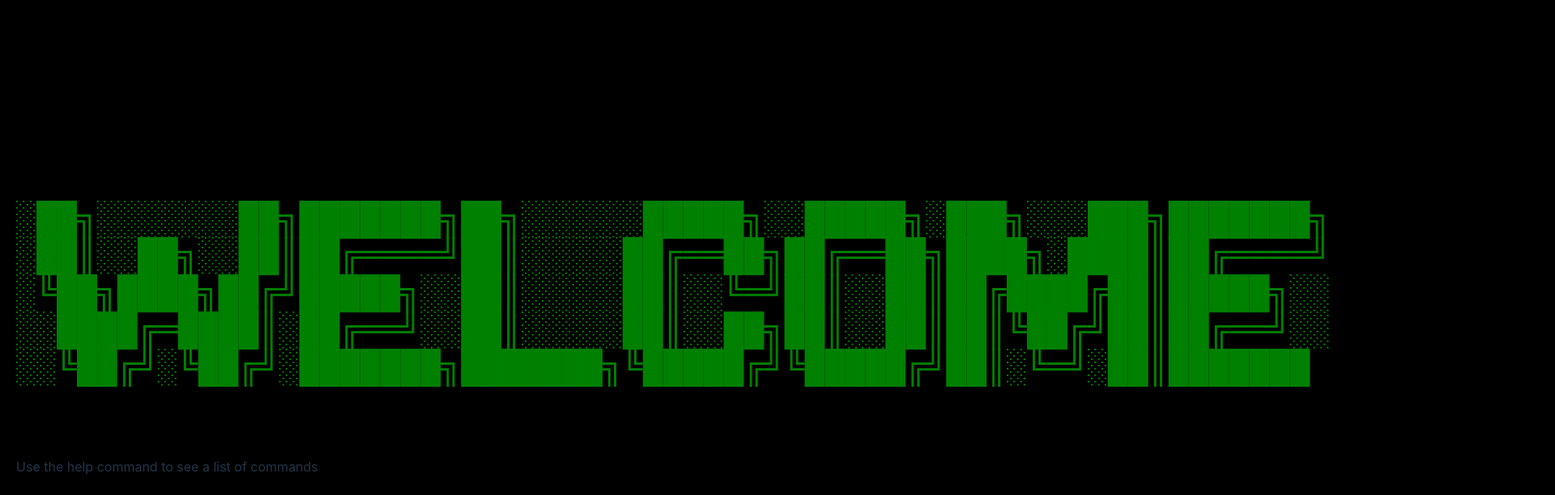
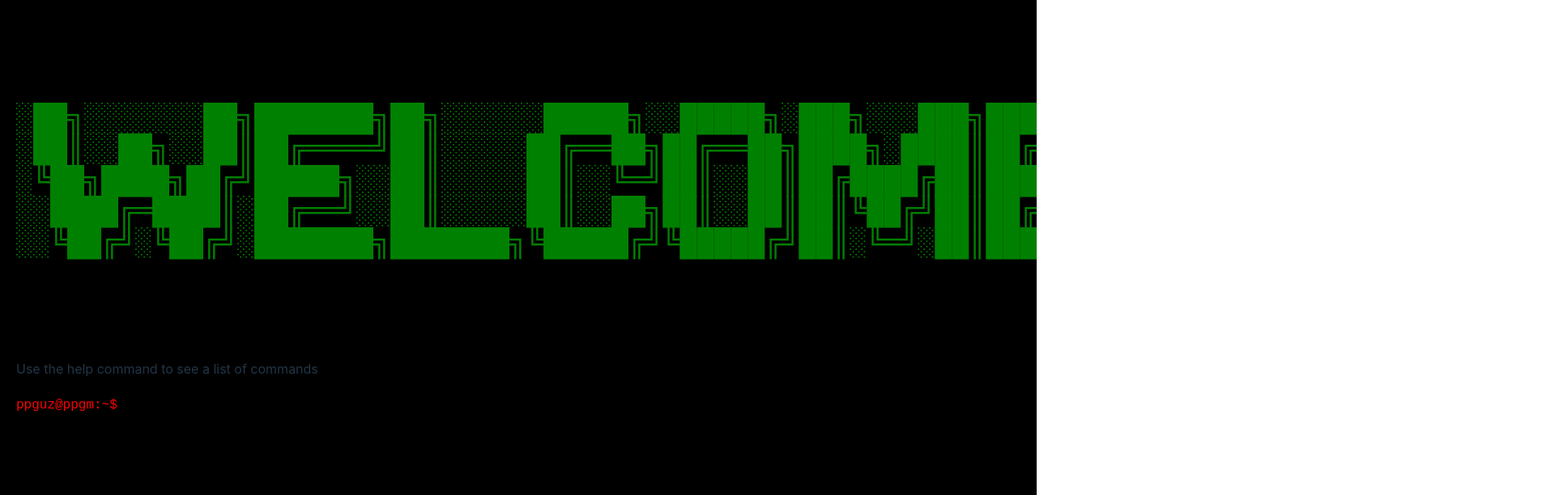
Before and after one commit to PedroPabloGuzmanMayen/Portafolio, a React (Vite) app in the folder Portafolio/: page / in a window 1280 px wide. Shown: the top 612 px of the page at 81% size, 1920 px wide, since content can reach past the window. Built offline with nearby package versions, Linux system fonts and the light colour scheme.

Commit message:
Fix: components styles

```diff
--- a/Portafolio/src/App.css
+++ b/Portafolio/src/App.css
@@ -1,13 +1,17 @@
 #root {
-  display: flex;
-  flex-direction: column;
-  align-items: center;
-  justify-content: center;
   height: 100vh;
+  width: 100vw;
   background-color: black;
 }
 
 
 .App {
   overflow-y: auto;
+  height: 100%;
+  width: 100%;
+  display: flex;
+  flex-direction: column;
+  align-items: center;
+  justify-content: center;
+
 }
--- a/Portafolio/src/App.jsx
+++ b/Portafolio/src/App.jsx
@@ -4,7 +4,9 @@ import './App.css'
 
 function App() {
   return (
+    <div className="App">
       <Terminal />
+    </div>
   )
 
 }
--- a/Portafolio/src/Components/Terminal/Terminal.css
+++ b/Portafolio/src/Components/Terminal/Terminal.css
@@ -10,8 +10,7 @@
 }
 
 .terminal {
-    overflow-y: scroll;
-    display: flex;
-    flex-direction: column;
-    align-items: center;
+    overflow-y: auto;
+    height: 100%;
+    width: 100%;
 }
--- a/Portafolio/src/Components/WelcomeMessage/WelcomeMessage.css
+++ b/Portafolio/src/Components/WelcomeMessage/WelcomeMessage.css
@@ -1,4 +1,12 @@
 .title {
     color: green;
     font-family: monospace;
+    font-size: 35px;
 }
+
+.welcomeMessage {
+    display: flex;
+    flex-direction: column;
+
+
+}
```
